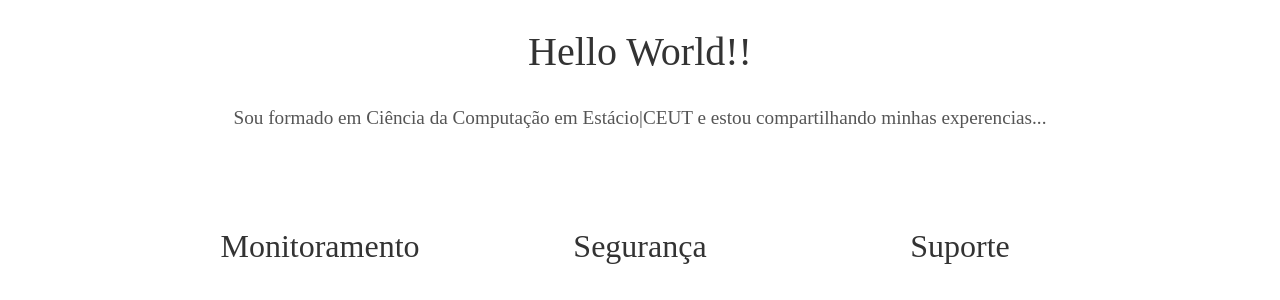
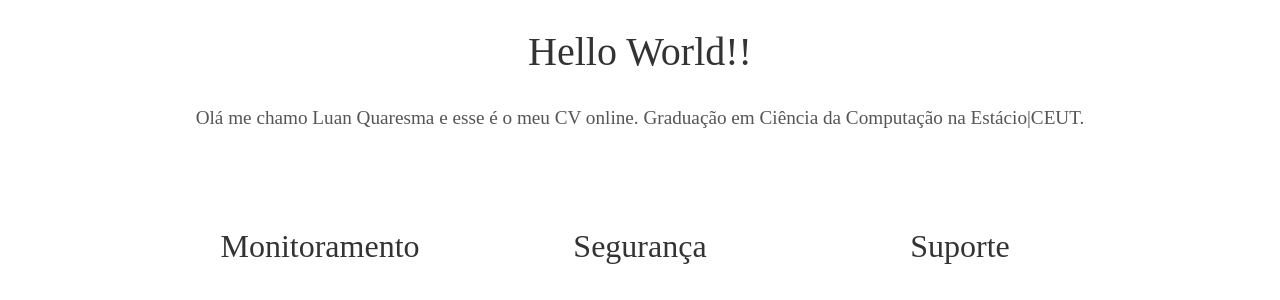
Before and after one commit to luanfour/luansq.github.io, a Jekyll site: the page built from index.html, in a window 1280 px wide. Shown: the part 953-1253 px from the top of the page. Built offline with Jekyll 4.4.1, drawn with Linux system fonts in a browser that asks for light colours; some web fonts are replaced.

Commit message:
Update _config.yml
Update na url

```diff
--- a/_config.yml
+++ b/_config.yml
@@ -3,10 +3,13 @@
 description: Luan Quaresma . io
 # baseurl: "" # the subpath of your site, e.g. /blog
 # url: "localhost:3000" # the base hostname & protocol for your site e.g. http://willianjusten.com.br
+domain: luansq.github.io       # if you want to force HTTPS, specify the domain without the http at the start, e.g. example.com
+url: https://luanfour.github.io/luansq.github.io/ # the base hostname and protocol for your site, e.g. http://example.com
+baseurl: /luansq.github.io/
 
 # User settings
 username: Luan Quaresma
-user_description: Sou formado em Ciência da Computação em Estácio|CEUT e estou compartilhando minhas experencias...
+user_description: Olá me chamo Luan Quaresma e esse é o meu CV online. Graduação em Ciência da Computação na Estácio|CEUT.
 user_title: Cientista da computação.
 email: luansoares2010@gmail.com
 # twitter_username: lorem_ipsum
```
